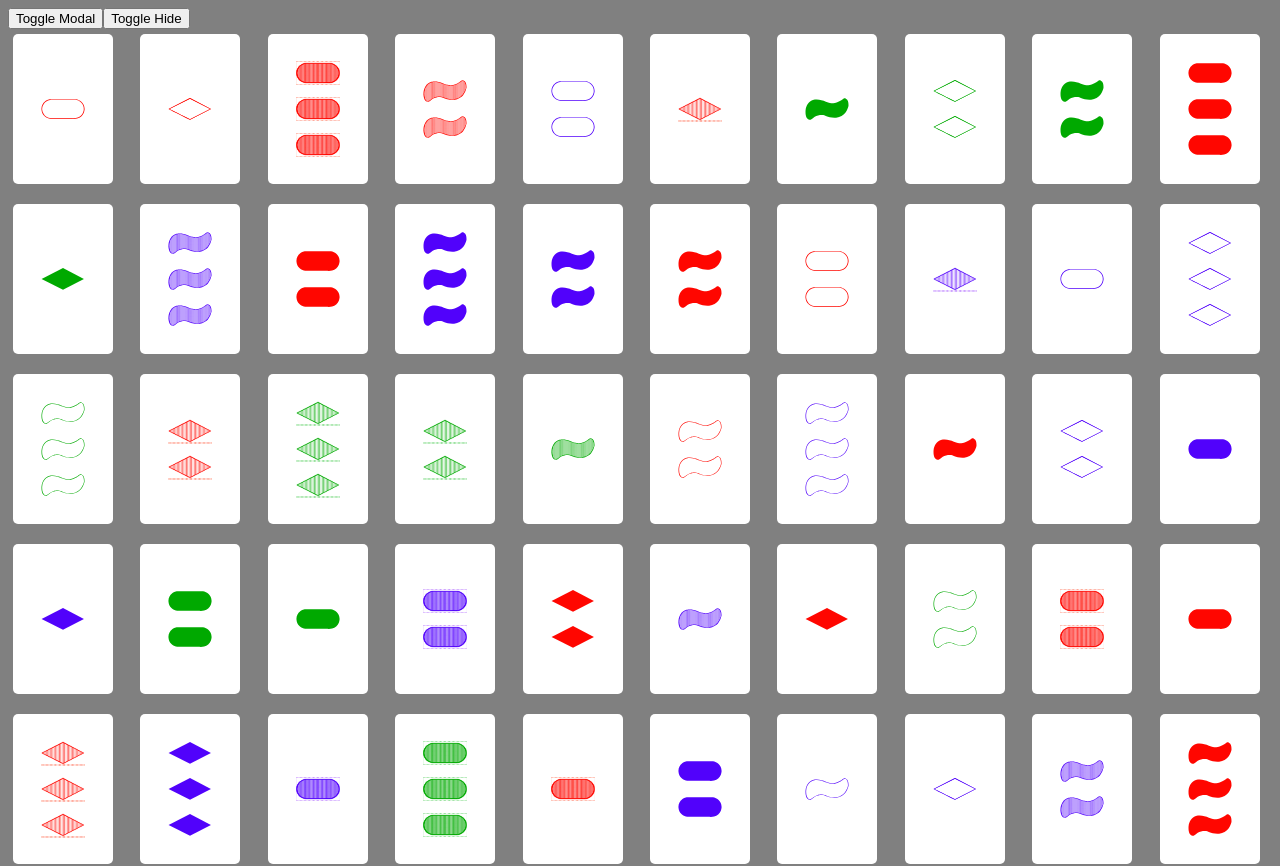
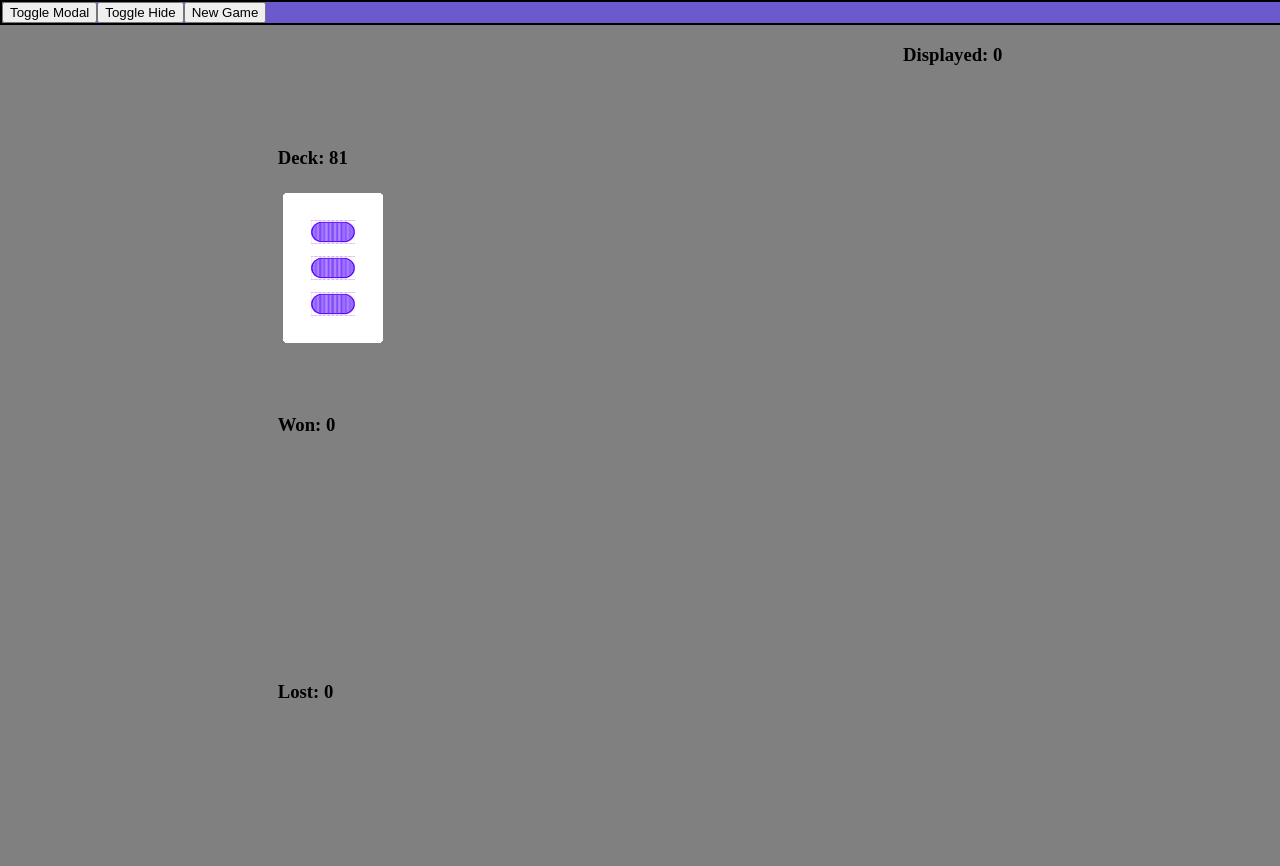
Before and after one commit to cylfox/trio-game, an Angular app in the folder legacy/set-offline-trainer/: page / in a window 1280 px wide. Shown: the top 866 px of the page. After the commit the page ends 825 px from the top, so only its background shows below. Built offline with nearby package versions, Linux system fonts and the light colour scheme.

Commit message:
Cambios en html y css

```diff
--- a/legacy/set-offline-trainer/src/app/app.component.html
+++ b/legacy/set-offline-trainer/src/app/app.component.html
@@ -1,12 +1,61 @@
+<header>
+  <nav class="menu">
     <button (click)="toggleModal()">Toggle Modal</button>
     <button (click)="toggleHide()">Toggle Hide</button>
+    <button (click)="newGame()">New Game</button>
+  </nav>
+</header>
+<main class="wrapper">
+  <app-modal *ngIf="visibleModal" (onClose)="toggleModal()" [@fadeInOut]>
+    <p>This is a modal pararagraph.</p>
+  </app-modal>
 
-<app-modal *ngIf="visibleModal" (onClose)="toggleModal()" [@fadeInOut]></app-modal>
-
-<div class="board">
+  <div class="game">
+    <div class="sideboard">
+      <div>
+        <h3>Deck: {{ cardDeck.length }}</h3>
+        <div class="deck">
           <app-card
-    *ngFor="let card of deck"
+            class="deck-card"
+            *ngFor="let card of cardDeck"
             [card]="card"
             (click)="toogleVisibility(card)"
           ></app-card>
         </div>
+      </div>
+      <div>
+        <h3>Won: {{ cardsWon.length }}</h3>
+        <div class="won">
+          <app-card
+            class="deck-card"
+            *ngFor="let card of cardsWon"
+            [card]="card"
+            (click)="toogleVisibility(card)"
+          ></app-card>
+        </div>
+      </div>
+      <div>
+        <h3>Lost: {{ cardsLost.length }}</h3>
+        <div class="lost">
+          <app-card
+            class="deck-card"
+            *ngFor="let card of cardsLost"
+            [card]="card"
+            (click)="toogleVisibility(card)"
+          ></app-card>
+        </div>
+      </div>
+    </div>
+    <div>
+      <h3>Displayed: {{ cardsDisplayed.length }}</h3>
+      <div class="board">
+        <app-card
+          *ngFor="let card of cardsDisplayed"
+          [card]="card"
+          (click)="toogleVisibility(card)"
+        ></app-card>
+      </div>
+    </div>
+  </div>
+</main>
+<footer></footer>
--- a/legacy/set-offline-trainer/src/app/app.component.scss
+++ b/legacy/set-offline-trainer/src/app/app.component.scss
@@ -1,6 +1,43 @@
+.wrapper {
+  height: 100%;
+  width: 100%;
+  margin: 0;
+}
+
+header {
+
+}
+
+.menu {
+  display: flex;
+  justify-content: left;
+  // padding: 10px;
+  width: 100%;
+  border: 2px black solid;
+  background-color: slateblue;
+}
+
+.game {
+  height: 100%;
+  margin: 0;
+  display: flex;
+  justify-content: space-around;
+}
+
 .board {
   display: grid;
-  grid-template-columns: repeat(10, 1fr);
+  grid-template-columns: repeat(4, 1fr);
   grid-gap: 10px;
   grid-auto-rows: minmax(100px, auto);
 }
+
+.sideboard {
+  display: flex;
+  flex-direction: column;
+  justify-content: space-around;
+  height: 100%;
+}
+
+.deck-card {
+  position: absolute;
+}
--- a/legacy/set-offline-trainer/src/app/app.component.ts
+++ b/legacy/set-offline-trainer/src/app/app.component.ts
@@ -20,15 +20,29 @@ import { animate, style, transition, trigger } from '@angular/animations';
 export class AppComponent {
   title = 'set-offline-trainer';
 
-  deck: Card[] = getGameDeck();
+  cardDeck: Card[] = getGameDeck();
+  cardsDisplayed: Card[] = [];
+  cardsWon: Card[] = [];
+  cardsLost: Card[] = [];
+
   visibleModal: boolean = false;
+
+  newGame() {
+    this.cardDeck = getGameDeck();
+    this.cardsDisplayed = this.cardDeck.splice(0, 12);
+    this.cardsWon = this.cardDeck.splice(0, 24);;
+    this.cardsLost = this.cardDeck.splice(0, 6);;
+
+    console.log(this.cardDeck, this.cardsDisplayed);
+
+  }
 
   toogleVisibility(card: any) {
     card.hidden = !card.hidden;
   }
 
   toggleHide() {
-    this.deck.forEach(card => card.hidden = !card.hidden);
+    this.cardDeck.forEach(card => card.hidden = !card.hidden);
   }
 
   toggleModal() {
--- a/legacy/set-offline-trainer/src/styles.scss
+++ b/legacy/set-offline-trainer/src/styles.scss
@@ -1,4 +1,9 @@
 /* You can add global styles to this file, and also import other style files */
-html, body {
+
+html,
+body {
   background-color: grey;
+  height: 100%;
+  width: 100%;
+  margin: 0;
 }
```
Lines whose indentation alone changed are shown as unchanged.
